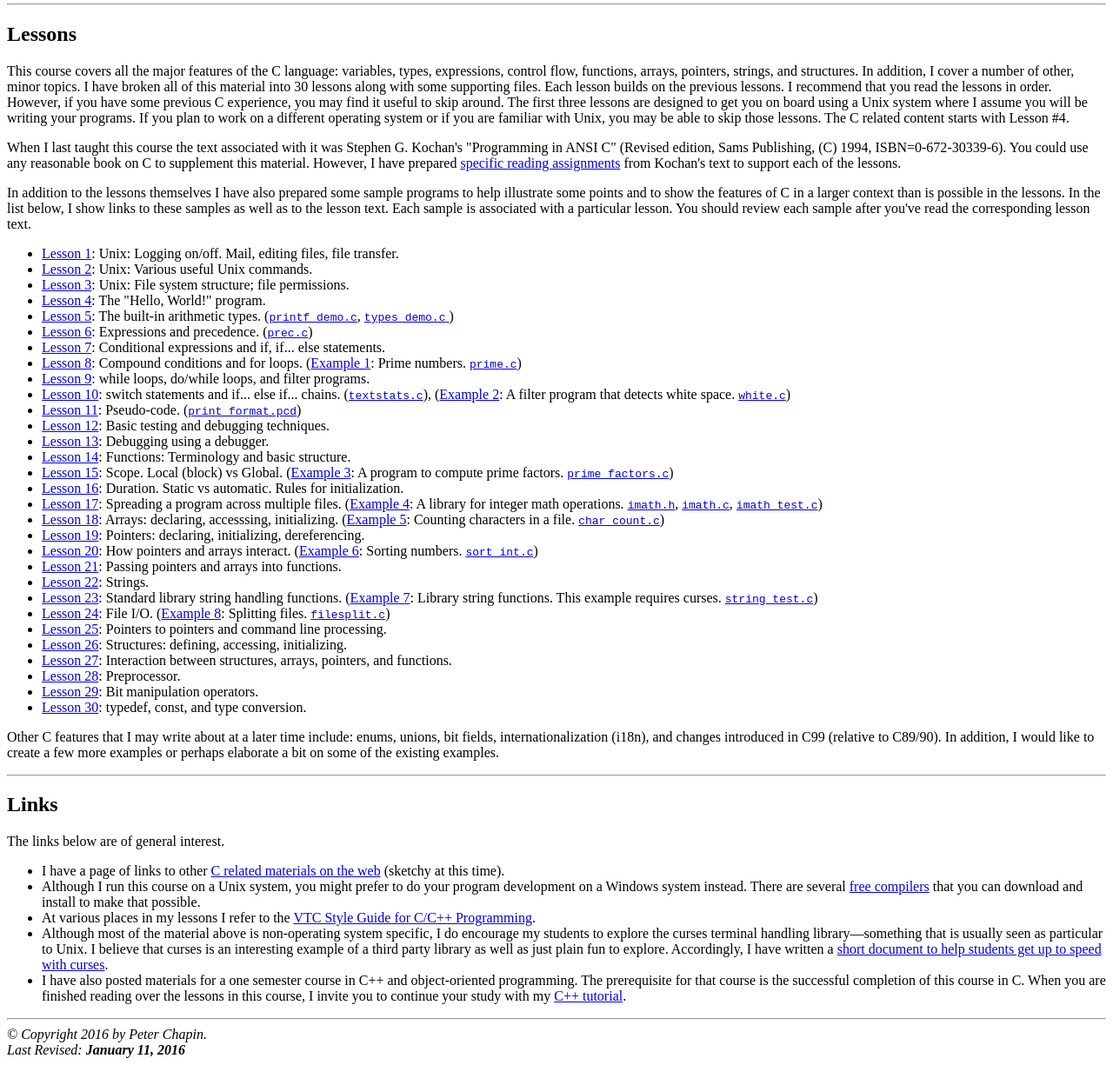
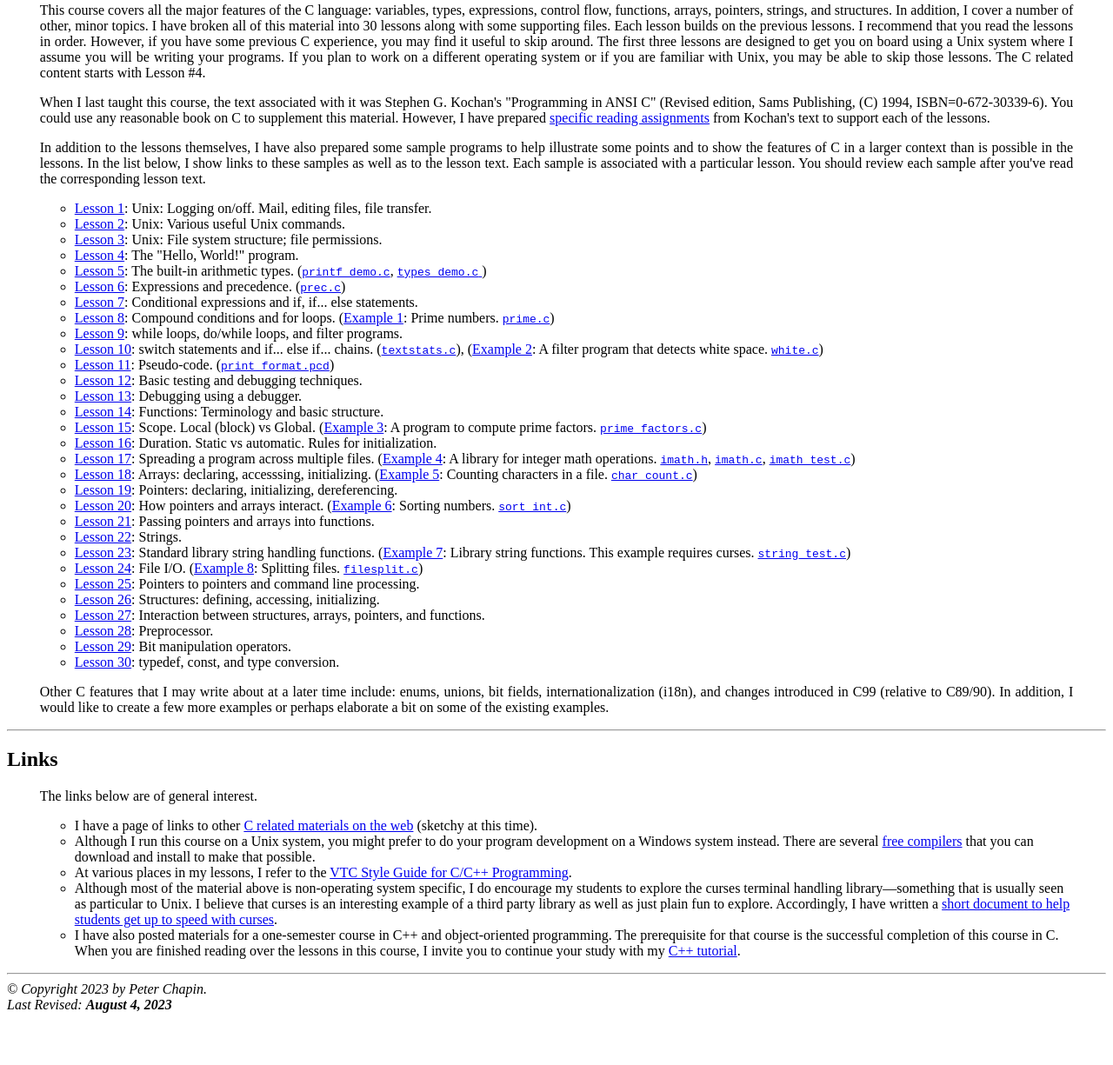
Before and after one commit to pchapin/tutorialc, a plain HTML site: page index.html in a window 1280 px wide. Shown: the part 403-1628 px from the top of the page at 87% size. After the commit the page ends 1576 px from the top, so only its background shows below. Drawn offline with Linux system fonts and the light colour scheme.

Commit message:
Fixed some typos, changed the default style to match that used by the C++ tutorial.

```diff
--- a/default.css
+++ b/default.css
@@ -1,3 +1,44 @@
+html {
+  color      : black;
+  text-align : left;
+  /* font-family: Calibri, Verdana, sans-serif; */
+}
+
+body { background: white; }
+
+p {
+  text-align  : justify;
+  margin-left : 1cm;
+  margin-right: 1cm;
+  /*  color      : black; */
+  /*  font-size  : small; */
+  /*  font-family: Arial, Helvetica, sans-serif; */
+}
+p.signature {
+  margin-left: 0;
+}
+
+pre {
+  margin-left: 1cm;
+}
+
+dl,
+dt,
+ol,
+ul {
+  /* color       : black; */
+  /* font-size   : small; */
+  text-align  : left;
+  margin-left : 1cm;
+  margin-right: 1cm;
+}
+
+ul {
+  list-style: circle;
+}
+
+li p,
+li pre { margin-left: 0; }
 
 div.primary-title-header {
   background: rgba(255, 221, 0, 0.28);
--- a/index.html
+++ b/index.html
@@ -11,7 +11,8 @@
 <div class="primary-title-header">
   <h1>C Tutorial</h1>
 
-  <p>&copy; Copyright 2016 by Peter C. Chapin<br/> Last Revised: <b>January 2016</b><br/></p>
+  <p style="text-align: center;">&copy; Copyright 2023 by Peter Chapin<br/> Last Revised: <b>January
+    2023</b><br/></p>
 </div>
 
 <h2>Introduction</h2>
@@ -27,32 +28,26 @@
   Version 1.1 or any later version published by the Free Software Foundation; with no invariant
   sections, no front-cover texts, and no back-cover texts.</i></p>
 
-<p>If you make corrections or enhancements to any of these documents, I encourage you to contact
-  me so that I can consider incorporating your enhancements into my copy as well. If your
-  contribution is non-trivial, I will, of course, give you credit for your work. It is my hope that
-  in this way on-line educational resources, such as these documents, can benefit from the same
-  process that has made open source programming projects such a success.</p>
-
 <hr/>
 <h2>Lessons</h2>
 
 <p>This course covers all the major features of the C language: variables, types, expressions,
-  control flow, functions, arrays, pointers, strings, and structures. In addition, I cover a number
-  of other, minor topics. I have broken all of this material into 30 lessons along with some
-  supporting files. Each lesson builds on the previous lessons. I recommend that you read the
-  lessons in order. However, if you have some previous C experience, you may find it useful to skip
-  around. The first three lessons are designed to get you on board using a Unix system where I
-  assume you will be writing your programs. If you plan to work on a different operating system or
-  if you are familiar with Unix, you may be able to skip those lessons. The C related content
+  control flow, functions, arrays, pointers, strings, and structures. In addition, I cover a
+  number of other, minor topics. I have broken all of this material into 30 lessons along with
+  some supporting files. Each lesson builds on the previous lessons. I recommend that you read the
+  lessons in order. However, if you have some previous C experience, you may find it useful to
+  skip around. The first three lessons are designed to get you on board using a Unix system where
+  I assume you will be writing your programs. If you plan to work on a different operating system
+  or if you are familiar with Unix, you may be able to skip those lessons. The C related content
   starts with Lesson #4.</p>
 
-<p>When I last taught this course the text associated with it was Stephen G. Kochan's "Programming
-  in ANSI C" (Revised edition, Sams Publishing, (C) 1994, ISBN=0-672-30339-6). You could use any
-  reasonable book on C to supplement this material. However, I have prepared <a
+<p>When I last taught this course, the text associated with it was Stephen G. Kochan's
+  "Programming in ANSI C" (Revised edition, Sams Publishing, (C) 1994, ISBN=0-672-30339-6). You
+  could use any reasonable book on C to supplement this material. However, I have prepared <a
       href="text-reading.txt">specific reading assignments</a> from Kochan's text to support each
   of the lessons.</p>
 
-<p>In addition to the lessons themselves I have also prepared some sample programs to help
+<p>In addition to the lessons themselves, I have also prepared some sample programs to help
   illustrate some points and to show the features of C in a larger context than is possible in the
   lessons. In the list below, I show links to these samples as well as to the lesson text. Each
   sample is associated with a particular lesson. You should review each sample after you've read
@@ -72,13 +67,15 @@
   <li><a href="LESSON-06.html">Lesson 6</a>: Expressions and precedence. (<a
       href="samples/prec.c"><span class="filename">prec.c</span></a>)
   </li>
-  <li><a href="LESSON-07.html">Lesson 7</a>: Conditional expressions and if, if... else statements.
+  <li><a href="LESSON-07.html">Lesson 7</a>: Conditional expressions and if, if... else
+    statements.
   </li>
   <li><a href="LESSON-08.html">Lesson 8</a>: Compound conditions and for loops. (<a
       href="EXAMPLE-01.html">Example 1</a>: Prime numbers. <a href="samples/prime.c"><span
       class="filename">prime.c</span></a>)
   </li>
-  <li><a href="LESSON-09.html">Lesson 9</a>: while loops, do/while loops, and filter programs.</li>
+  <li><a href="LESSON-09.html">Lesson 9</a>: while loops, do/while loops, and filter programs.
+  </li>
   <li><a href="LESSON-10.html">Lesson 10</a>: switch statements and if... else if... chains. (<a
       href="samples/textstats.c"><span class="filename">textstats.c</span></a>), (<a
       href="EXAMPLE-02.html">Example 2</a>: A filter program that detects white space. <a
@@ -116,8 +113,8 @@
   <li><a href="LESSON-21.html">Lesson 21</a>: Passing pointers and arrays into functions.</li>
   <li><a href="LESSON-22.html">Lesson 22</a>: Strings.</li>
   <li><a href="LESSON-23.html">Lesson 23</a>: Standard library string handling functions. (<a
-      href="EXAMPLE-07.html">Example 7</a>: Library string functions. This example requires curses.
-    <a href="samples/string_test.c"><span
+      href="EXAMPLE-07.html">Example 7</a>: Library string functions. This example requires
+    curses. <a href="samples/string_test.c"><span
         class="filename">string_test.c</span></a>)
   </li>
   <li><a href="LESSON-24.html">Lesson 24</a>: File I/O. (<a href="EXAMPLE-08.html">Example 8</a>:
@@ -127,8 +124,8 @@
   <li><a href="LESSON-25.html">Lesson 25</a>: Pointers to pointers and command line processing.
   </li>
   <li><a href="LESSON-26.html">Lesson 26</a>: Structures: defining, accessing, initializing.</li>
-  <li><a href="LESSON-27.html">Lesson 27</a>: Interaction between structures, arrays, pointers, and
-    functions.
+  <li><a href="LESSON-27.html">Lesson 27</a>: Interaction between structures, arrays, pointers,
+    and functions.
   </li>
   <li><a href="LESSON-28.html">Lesson 28</a>: Preprocessor.</li>
   <li><a href="LESSON-29.html">Lesson 29</a>: Bit manipulation operators.</li>
@@ -156,8 +153,8 @@
     that possible.
   </li>
 
-  <li>At various places in my lessons I refer to the <a href="../c-style.html">VTC Style Guide for
-    C/C++ Programming</a>.
+  <li>At various places in my lessons, I refer to the <a href="../c-style.html">VTC Style Guide
+    for C/C++ Programming</a>.
   </li>
 
   <li>Although most of the material above is non-operating system specific, I do encourage my
@@ -167,7 +164,7 @@
         href="curses.txt">short document to help students get up to speed with curses</a>.
   </li>
 
-  <li>I have also posted materials for a one semester course in C++ and object-oriented
+  <li>I have also posted materials for a one-semester course in C++ and object-oriented
     programming. The prerequisite for that course is the successful completion of this course in
     C. When you are finished reading over the lessons in this course, I invite you to continue
     your study with my <a href="../TutorialCpp">C++ tutorial</a>.
@@ -176,7 +173,7 @@
 
 <hr/>
 <address>
-  &copy; Copyright 2016 by Peter Chapin.<br/> Last Revised: <b>January 11, 2016</b>
+  &copy; Copyright 2023 by Peter Chapin.<br/> Last Revised: <b>August 4, 2023</b>
 </address>
 </body>
 </html>
```
Also changed, not shown: curses.txt.
